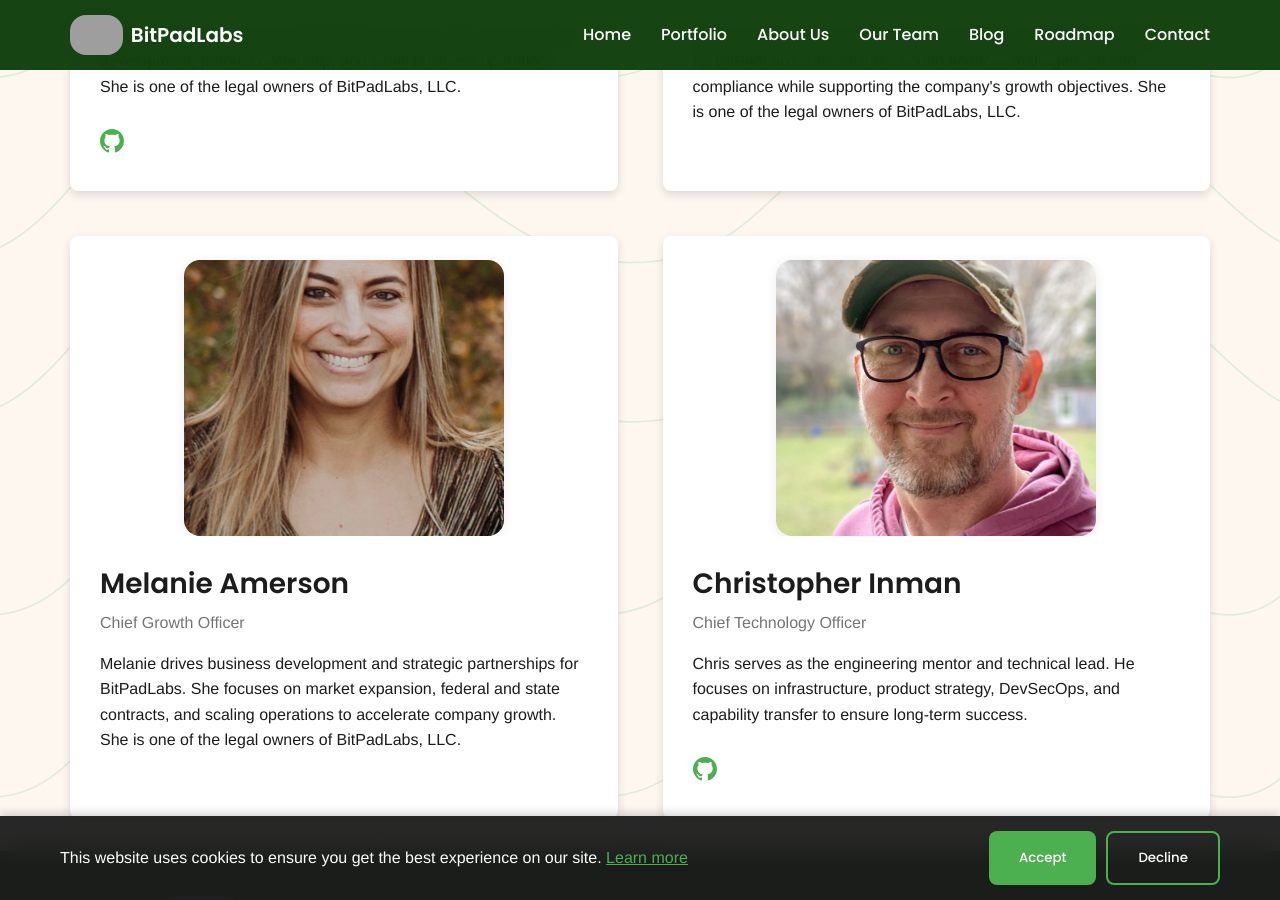
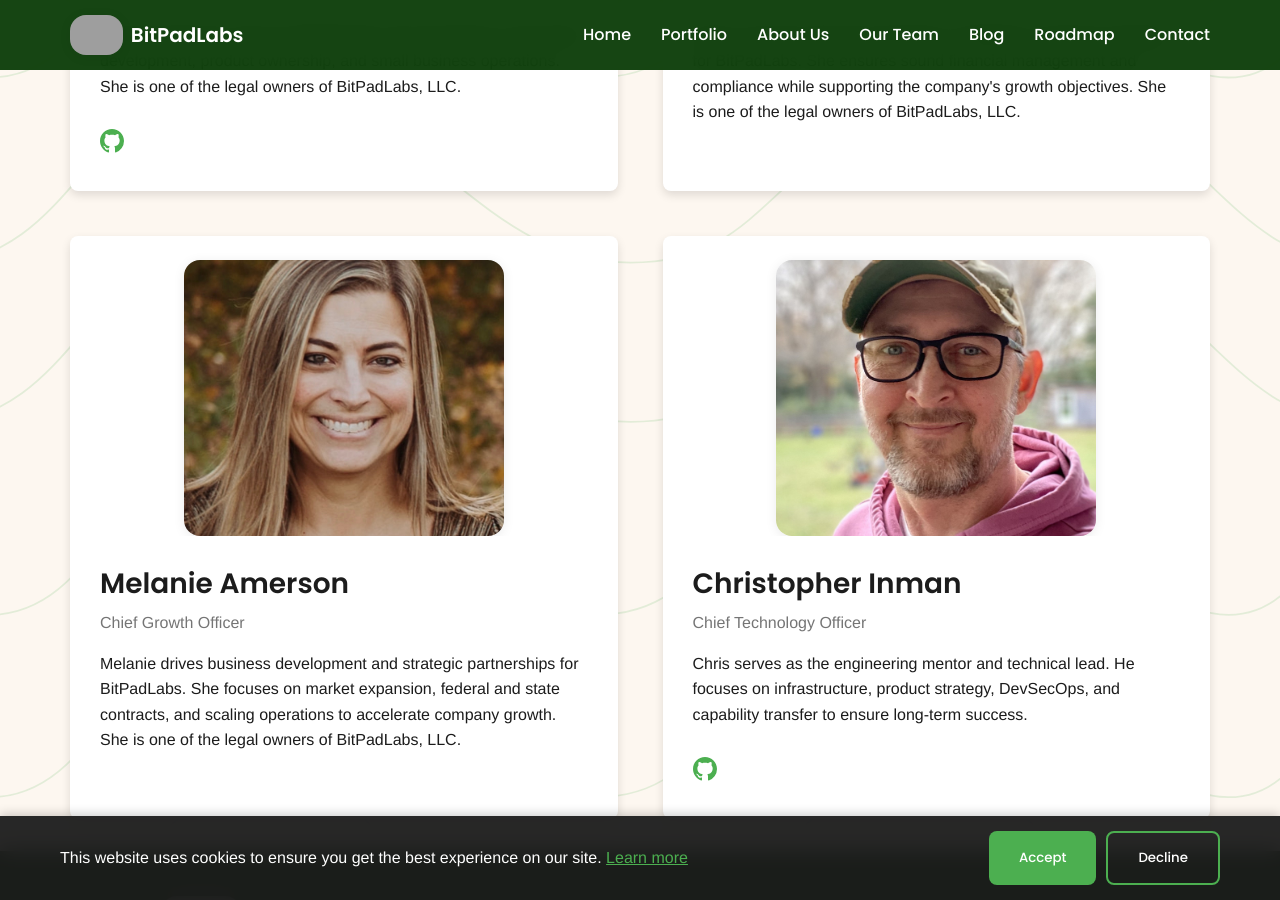
Before and after one commit to BitPadLabs/BitPadLabs-Site, a Jekyll site: the page built from team.html, in a window 1280 px wide and 900 px high, scrolled down 643 px. Built offline with Jekyll 4.4.1, drawn with Linux system fonts in a browser that asks for light colours; grey boxes are pictures that could not be loaded.

Commit message:
melanie pic crop

```diff
--- a/_data/team.yml
+++ b/_data/team.yml
@@ -17,7 +17,7 @@
 
 - name: Melanie Amerson
   role: Chief Growth Officer
-  image: melanie.jpeg
+  image: melanie2.jpeg
   bio: >-
     Melanie drives business development and strategic partnerships for BitPadLabs.
     She focuses on market expansion, federal and state contracts, and scaling operations
```
Also changed, not shown: assets/images/team/melanie2.jpeg (added).
